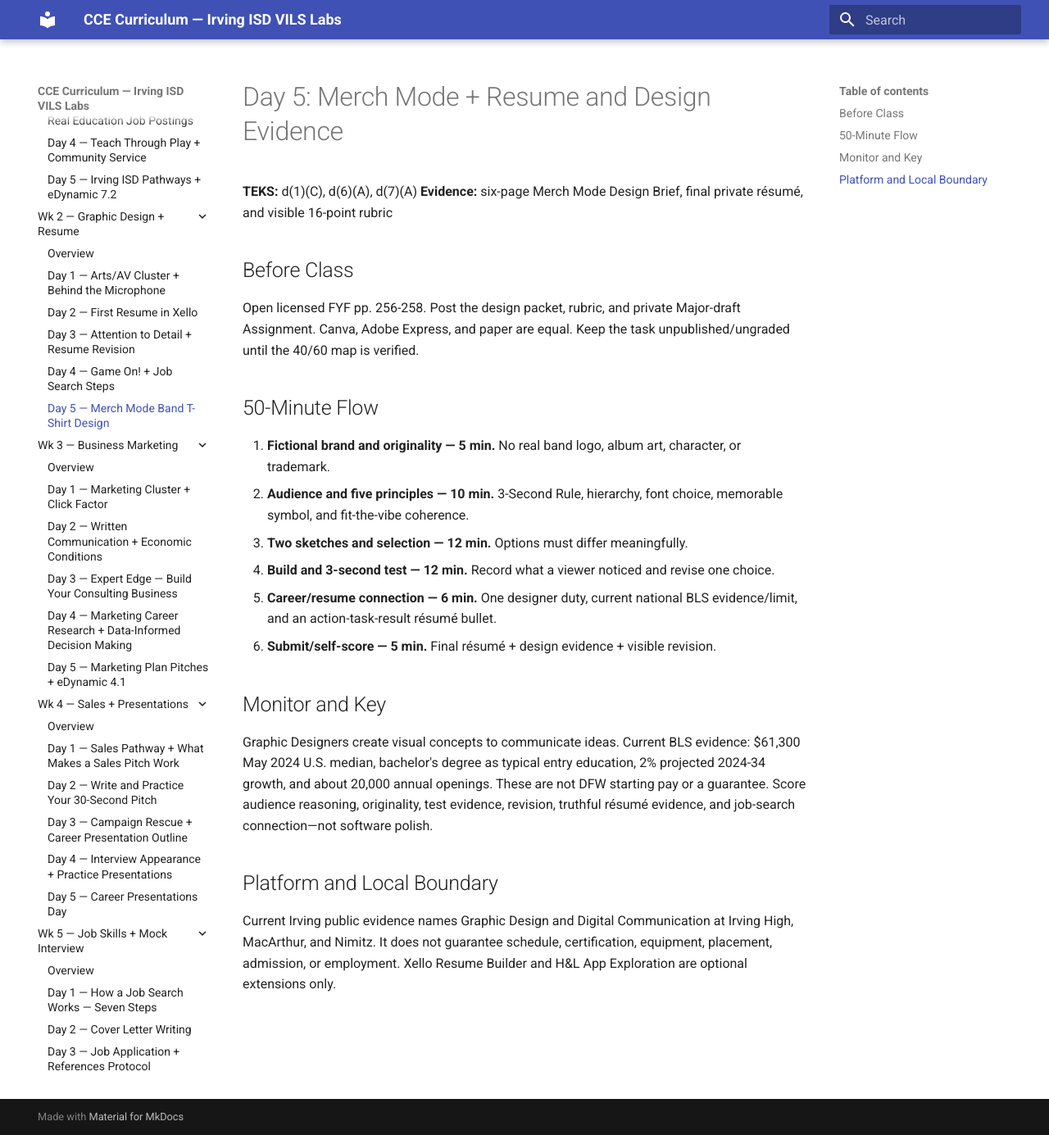
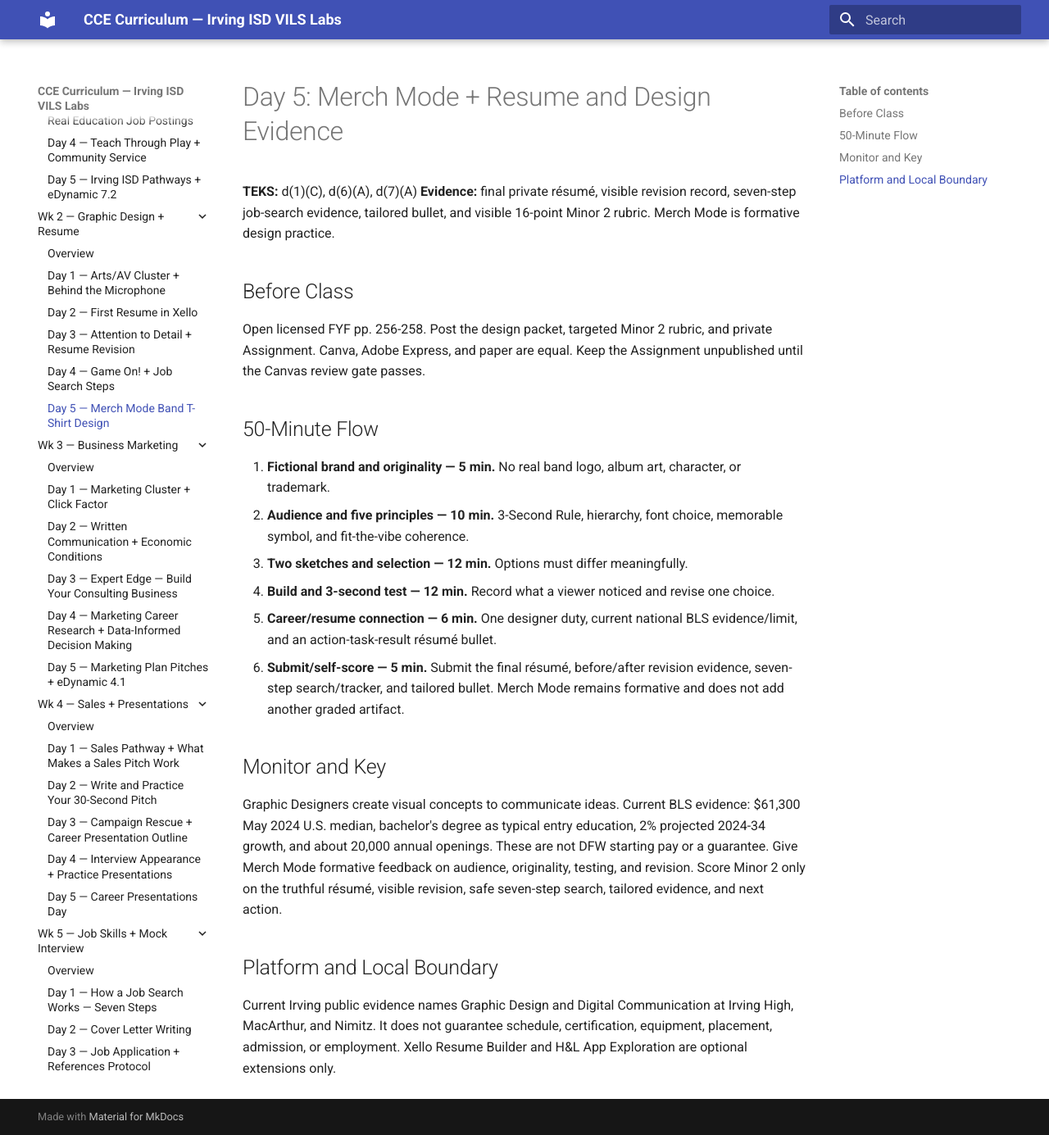
Before and after one commit to elbrielle/cce-curriculum, an MkDocs documentation site: the page built from docs/6sw/wk2-graphic-design-resume/day5.md, in a window 1280 px wide and 1385 px high. Shown: the whole window at 82% size. Built offline with MkDocs 1.6.1 and Material for MkDocs 9.7.7, drawn with Linux system fonts in a browser that asks for light colours; the version menu is left out.

Commit message:
Align resume minor to mapped evidence

```diff
--- a/docs/6sw/wk2-graphic-design-resume/day5.md
+++ b/docs/6sw/wk2-graphic-design-resume/day5.md
@@ -1,11 +1,11 @@
 # Day 5: Merch Mode + Resume and Design Evidence
 
 **TEKS:** d(1)(C), d(6)(A), d(7)(A)
-**Evidence:** six-page Merch Mode Design Brief, final private résumé, and visible 16-point rubric
+**Evidence:** final private résumé, visible revision record, seven-step job-search evidence, tailored bullet, and visible 16-point Minor 2 rubric. Merch Mode is formative design practice.
 
 ## Before Class
 
-Open licensed FYF pp. 256-258. Post the design packet, rubric, and private Major-draft Assignment. Canva, Adobe Express, and paper are equal. Keep the task unpublished/ungraded until the 40/60 map is verified.
+Open licensed FYF pp. 256-258. Post the design packet, targeted Minor 2 rubric, and private Assignment. Canva, Adobe Express, and paper are equal. Keep the Assignment unpublished until the Canvas review gate passes.
 
 ## 50-Minute Flow
 
@@ -14,11 +14,11 @@ Open licensed FYF pp. 256-258. Post the design packet, rubric, and private Major
 3. **Two sketches and selection — 12 min.** Options must differ meaningfully.
 4. **Build and 3-second test — 12 min.** Record what a viewer noticed and revise one choice.
 5. **Career/resume connection — 6 min.** One designer duty, current national BLS evidence/limit, and an action-task-result résumé bullet.
-6. **Submit/self-score — 5 min.** Final résumé + design evidence + visible revision.
+6. **Submit/self-score — 5 min.** Submit the final résumé, before/after revision evidence, seven-step search/tracker, and tailored bullet. Merch Mode remains formative and does not add another graded artifact.
 
 ## Monitor and Key
 
-Graphic Designers create visual concepts to communicate ideas. Current BLS evidence: $61,300 May 2024 U.S. median, bachelor's degree as typical entry education, 2% projected 2024-34 growth, and about 20,000 annual openings. These are not DFW starting pay or a guarantee. Score audience reasoning, originality, test evidence, revision, truthful résumé evidence, and job-search connection—not software polish.
+Graphic Designers create visual concepts to communicate ideas. Current BLS evidence: $61,300 May 2024 U.S. median, bachelor's degree as typical entry education, 2% projected 2024-34 growth, and about 20,000 annual openings. These are not DFW starting pay or a guarantee. Give Merch Mode formative feedback on audience, originality, testing, and revision. Score Minor 2 only on the truthful résumé, visible revision, safe seven-step search, tailored evidence, and next action.
 
 ## Platform and Local Boundary
 
```
Also changed, not shown: docs/6sw/wk2-graphic-design-resume/overview.md (+2 -2 lines), 3 other files.
